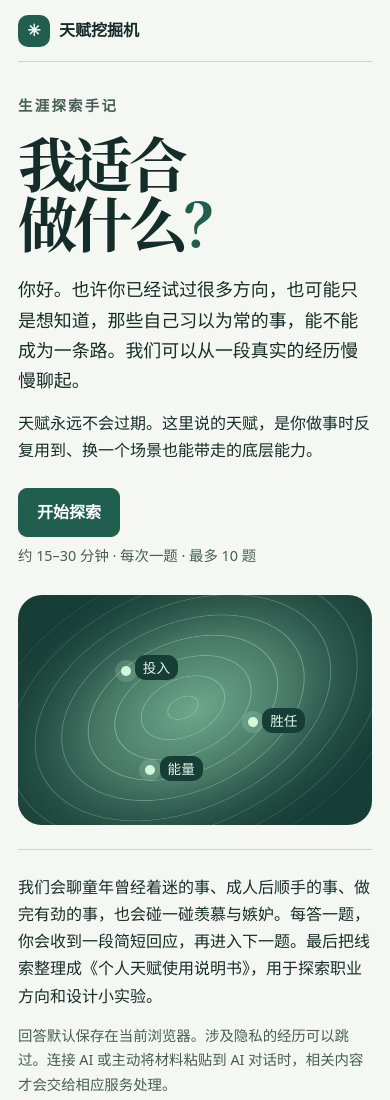
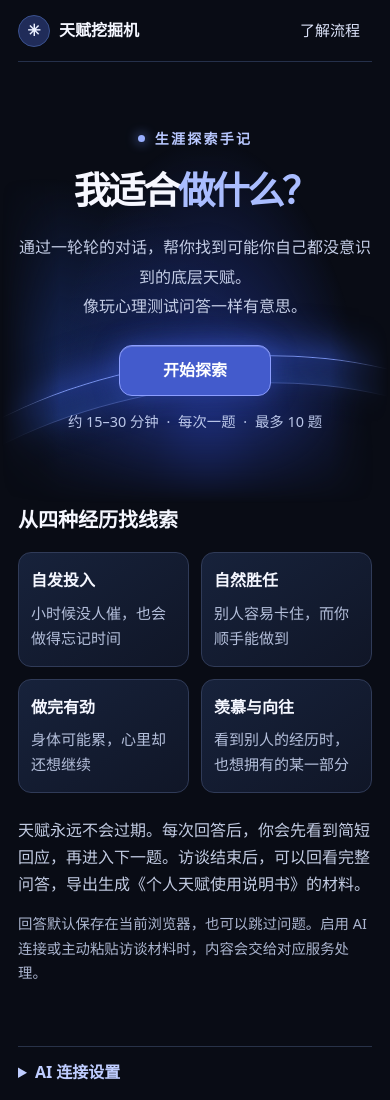
Before and after one commit to Graceli1234/talent-atlas, a plain HTML site: page docs/index.html in a window 390 px wide. Shown: the top 1100 px of the page. Drawn offline with Linux system fonts and the light colour scheme.

Commit message:
Redesign homepage with interactive water ripples

```diff
--- /dev/null
+++ b/docs/home.css
@@ -0,0 +1,256 @@
+.home-nav {
+  display: none;
+}
+
+body:has(#welcome:not([hidden])) {
+  --ink: #f5f7ff;
+  --paper: #090c15;
+  --green: #bfcdff;
+  --muted: #abb5cf;
+  --line: #283248;
+  color: var(--ink);
+  background: var(--paper);
+}
+
+body:has(#welcome:not([hidden])) .top {
+  border-color: #25304a;
+}
+
+body:has(#welcome:not([hidden])) .mark {
+  color: #ebf0ff;
+  background: #202c59;
+  border: 1px solid #3b528e;
+  border-radius: 50%;
+}
+
+body:has(#welcome:not([hidden])) .home-nav {
+  display: inline-flex;
+  align-items: center;
+  min-height: 44px;
+  padding-inline: 12px;
+  color: #dde4fa;
+  font-size: .9375rem;
+  text-decoration: none;
+}
+
+.home-nav:hover {
+  text-decoration: underline !important;
+}
+
+.hero {
+  position: relative;
+  isolation: isolate;
+  display: grid;
+  place-items: center;
+  overflow: hidden;
+  width: calc(100% + 2 * min(32px, 4vw));
+  margin-inline: calc(-1 * min(32px, 4vw));
+  min-height: clamp(520px, 65vh, 680px);
+  padding: 72px 20px 86px;
+  text-align: center;
+}
+
+.hero-atmosphere {
+  position: absolute;
+  z-index: -1;
+  inset: 0;
+  pointer-events: none;
+  overflow: hidden;
+  background:
+    radial-gradient(ellipse at 53% 105%, #263ca6 0%, #192765 21%, transparent 59%),
+    radial-gradient(ellipse at 9% 65%, #132350 0%, transparent 42%);
+  mask-image: linear-gradient(to bottom, transparent, #000 23%, #000 80%, transparent),
+    linear-gradient(to right, transparent, #000 15%, #000 85%, transparent);
+  mask-composite: intersect;
+}
+
+.hero-atmosphere::before,
+.hero-atmosphere::after {
+  content: "";
+  position: absolute;
+  left: 50%;
+  width: max(110%, 680px);
+  height: 82%;
+  border-radius: 50%;
+  transform: translateX(-50%) rotate(-10deg);
+}
+
+.hero-atmosphere::before {
+  top: 68%;
+  border-top: 1px solid #7893f3;
+  box-shadow: 0 -12px 35px #3657ce8c, inset 0 17px 39px #3657ce73;
+}
+
+.hero-atmosphere::after {
+  top: 74%;
+  border-top: 1px solid #738fe86b;
+  box-shadow: 0 -4px 22px #2b4da383;
+}
+
+#hero-water {
+  position: absolute;
+  inset: 0;
+  z-index: -1;
+  width: 100%;
+  height: 100%;
+  pointer-events: none;
+  mask-image: radial-gradient(ellipse 72% 78% at 50% 52%, #000 60%, transparent 100%);
+}
+
+.hero-copy {
+  width: min(100%, 690px);
+}
+
+.hero .eyebrow {
+  display: inline-flex;
+  align-items: center;
+  gap: 10px;
+  margin-bottom: 19px;
+  color: #b9c8ff;
+  font-size: .875rem;
+  font-weight: 620;
+}
+
+.hero .eyebrow span {
+  width: 7px;
+  height: 7px;
+  border-radius: 50%;
+  background: #99afff;
+  box-shadow: 0 0 12px #7195ff;
+}
+
+.hero h1 {
+  margin: 0 0 24px;
+  color: #f6f7ff;
+  font-size: clamp(2rem, 6.2vw, 5rem);
+  font-weight: 760;
+  letter-spacing: -.072em;
+  line-height: 1.14;
+  white-space: nowrap;
+}
+
+.hero h1 span {
+  color: #aabdff;
+}
+
+.hero .hello {
+  width: min(100%, 34em);
+  margin: 0 auto 28px;
+  color: #c4cde6;
+  font-size: clamp(1rem, 1.7vw, 1.125rem);
+  line-height: 1.85;
+  text-wrap: pretty;
+}
+
+.hero .primary {
+  min-width: 152px;
+  min-height: 51px;
+  padding-inline: 25px;
+  border: 1px solid #8c9eff;
+  border-radius: 13px;
+  color: #fff;
+  background: #435bcc;
+  box-shadow: 0 0 27px #4462e858, inset 0 1px #ffffff33;
+}
+
+.hero .primary:hover {
+  background: #526cde;
+}
+
+.hero .primary:focus-visible,
+.home-nav:focus-visible {
+  outline-color: #c4d1ff;
+}
+
+.hero .meta {
+  margin-top: 14px;
+  color: #bbc7e9;
+}
+
+.hero .meta span {
+  margin-inline: 4px;
+}
+
+.method {
+  position: relative;
+  max-width: 960px;
+  margin: 0 auto;
+  padding: 0 0 26px;
+  scroll-margin-top: 28px;
+}
+
+.method h2 {
+  margin: 0 0 15px;
+  font-size: 1.25rem;
+  font-weight: 650;
+}
+
+.theme-grid {
+  display: grid;
+  grid-template-columns: repeat(4, minmax(0, 1fr));
+  gap: 12px;
+  margin: 0 0 24px;
+}
+
+.theme-grid div {
+  padding: 17px 16px;
+  border: 1px solid #303b58;
+  border-radius: 13px;
+  background: linear-gradient(145deg, #17223b, #101627);
+}
+
+.theme-grid dt {
+  margin-bottom: 6px;
+  font-size: 1rem;
+  font-weight: 650;
+}
+
+.theme-grid dd {
+  margin: 0;
+  color: #b4bfdb;
+  font-size: .9375rem;
+}
+
+.method-notes {
+  max-width: 72ch;
+  color: #c2cbe2;
+}
+
+body:has(#welcome:not([hidden])) .settings {
+  max-width: 960px;
+}
+
+body:has(#welcome:not([hidden])) .settings input {
+  color: #f5f7ff;
+  background: #10182b;
+  border-color: #596889;
+}
+
+body:has(#welcome:not([hidden])) .quiet:hover {
+  background: #18264a;
+}
+
+@media (max-width: 640px) {
+  .hero {
+    padding: 61px 9px 69px;
+    min-height: 0;
+  }
+
+  .hero h1 {
+    margin-bottom: 21px;
+    font-size: clamp(1.5rem, 9.6vw, 3.8rem);
+  }
+
+  .hero .hello {
+    max-width: 26em;
+    margin-bottom: 23px;
+  }
+
+  .theme-grid {
+    grid-template-columns: repeat(2, minmax(0, 1fr));
+  }
+
+  .theme-grid div {
+    padding: 14px 12px;
+  }
+}
--- a/docs/index.html
+++ b/docs/index.html
@@ -6,28 +6,36 @@
 <meta name="description" content="从真实经历里，找出可以带到不同工作和生活场景里的底层能力。">
 <title>天赋挖掘机 · 生涯探索</title>
 <link rel="stylesheet" href="./style.css">
+<link rel="stylesheet" href="./home.css">
 <script type="module" src="./app.js"></script>
+<script type="module" src="./water.mjs"></script>
 </head>
 <body>
-<header class="shell top"><a class="brand" href="./"><span class="mark" aria-hidden="true">✳</span> 天赋挖掘机</a><button id="reset" class="quiet" hidden>清空记录</button></header>
+<header class="shell top"><a class="brand" href="./"><span class="mark" aria-hidden="true">✳</span> 天赋挖掘机</a><a class="home-nav" href="#method">了解流程</a><button id="reset" class="quiet" hidden>清空记录</button></header>
 <main class="shell">
-<section id="welcome" class="hero">
+<section id="welcome" class="hero" aria-labelledby="home-title">
+<div class="hero-atmosphere" aria-hidden="true"></div>
+<canvas id="hero-water" aria-hidden="true"></canvas>
 <div class="hero-copy">
-<p class="eyebrow">生涯探索手记</p>
-<h1>我适合<br>做什么<span>？</span></h1>
-<p class="hello">你好。也许你已经试过很多方向，也可能只是想知道，那些自己习以为常的事，能不能成为一条路。我们可以从一段真实的经历慢慢聊起。</p>
-<p>天赋永远不会过期。这里说的天赋，是你做事时反复用到、换一个场景也能带走的底层能力。</p>
+<p class="eyebrow"><span aria-hidden="true"></span> 生涯探索手记</p>
+<h1 id="home-title">我适合<span>做什么？</span></h1>
+<p class="hello">通过一轮轮的对话，帮你找到可能你自己都没意识到的底层天赋。<br>像玩心理测试问答一样有意思。</p>
 <button id="start" class="primary">开始探索</button>
-<p class="meta">约 15–30 分钟 · 每次一题 · 最多 10 题</p>
+<p class="meta">约 15–30 分钟 <span aria-hidden="true">·</span> 每次一题 <span aria-hidden="true">·</span> 最多 10 题</p>
 </div>
-<figure class="field" aria-hidden="true">
-<div class="contours"></div><span class="point p1"></span><span class="point p2"></span><span class="point p3"></span>
-<span class="field-label one">投入</span><span class="field-label two">胜任</span><span class="field-label three">能量</span>
-</figure>
 </section>
-<section id="method" class="method">
-<p>我们会聊童年曾经着迷的事、成人后顺手的事、做完有劲的事，也会碰一碰羡慕与嫉妒。每答一题，你会收到一段简短回应，再进入下一题。最后把线索整理成《个人天赋使用说明书》，用于探索职业方向和设计小实验。</p>
-<p class="muted">回答默认保存在当前浏览器。涉及隐私的经历可以跳过。连接 AI 或主动将材料粘贴到 AI 对话时，相关内容才会交给相应服务处理。</p>
+<section id="method" class="method" aria-labelledby="method-title">
+<h2 id="method-title">从四种经历找线索</h2>
+<dl class="theme-grid">
+<div><dt>自发投入</dt><dd>小时候没人催，也会做得忘记时间</dd></div>
+<div><dt>自然胜任</dt><dd>别人容易卡住，而你顺手能做到</dd></div>
+<div><dt>做完有劲</dt><dd>身体可能累，心里却还想继续</dd></div>
+<div><dt>羡慕与向往</dt><dd>看到别人的经历时，也想拥有的某一部分</dd></div>
+</dl>
+<div class="method-notes">
+<p>天赋永远不会过期。每次回答后，你会先看到简短回应，再进入下一题。访谈结束后，可以回看完整问答，导出生成《个人天赋使用说明书》的材料。</p>
+<p class="muted">回答默认保存在当前浏览器，也可以跳过问题。启用 AI 连接或主动粘贴访谈材料时，内容会交给对应服务处理。</p>
+</div>
 </section>
 <section id="interview" class="desk" hidden>
 <div class="desk-heading"><p class="eyebrow" id="progress"></p><span id="mode" class="muted"></span></div>
--- a/docs/style.css
+++ b/docs/style.css
@@ -1,7 +1,6 @@
 :root{color-scheme:light;--ink:#152d2a;--paper:#f5f7f3;--green:#205e50;--muted:#465e57;--line:#cad7ce;--mint:#bce4ca;--white:#fff;font-family:system-ui,"PingFang SC","Microsoft YaHei",sans-serif;color:var(--ink);background:var(--paper);line-height:1.7}
 *{box-sizing:border-box} [hidden]{display:none!important} body{margin:0} button,input,textarea{font:inherit} button,summary{cursor:pointer} a{color:var(--green);text-underline-offset:.2em} :focus-visible{outline:3px solid #127559;outline-offset:4px}
 .shell{max-width:1120px;margin:auto;width:calc(100% - 64px)} .top{height:80px;display:flex;justify-content:space-between;align-items:center;border-bottom:1px solid var(--line)} .brand{display:flex;align-items:center;gap:9px;color:var(--ink);font-weight:750;text-decoration:none}.mark{background:var(--green);color:white;width:32px;display:grid;place-items:center;aspect-ratio:1;border-radius:10px}
-.hero{display:grid;grid-template-columns:1fr .92fr;gap:64px;align-items:center;padding:54px 0 38px}.hero-copy p:not(.eyebrow){max-width:33em}.eyebrow,.meta,.muted{color:var(--muted);font-size:.9rem}.eyebrow{letter-spacing:.16em;font-weight:720;margin:0 0 14px}.hello{font-size:1.12rem}.hero h1{font-family:"Songti SC","Noto Serif CJK SC",serif;font-size:clamp(3.8rem,8vw,7rem);letter-spacing:-.065em;line-height:1.01;margin:0 0 22px}.hero h1 span{color:var(--green)} p{margin:0 0 14px}.primary,.quiet{min-height:44px;padding:10px 18px;border-radius:9px;font-weight:700}.primary{background:var(--green);border:1px solid var(--green);color:white}.primary:hover{background:#174839}.quiet{background:transparent;border:1px solid var(--line);color:var(--green)}.quiet:hover{background:#e6eee7}.hero .primary{margin:10px 0 7px}.meta{margin:0}
-.field{margin:0;min-height:460px;position:relative;overflow:hidden;border-radius:24px;background:#173e36;color:#e4f6e8;isolation:isolate}.contours{position:absolute;inset:-25%;transform:rotate(-25deg);background:repeating-radial-gradient(ellipse at 48% 48%, transparent 0 15px,#9fd3b98a 16px,transparent 17px 28px),radial-gradient(ellipse at 50% 50%,#6da78c,#173e36 62%);-webkit-mask-image:radial-gradient(ellipse,#000 28%,transparent 71%);mask-image:radial-gradient(ellipse,#000 28%,transparent 71%)}.point{position:absolute;width:10px;height:10px;border-radius:50%;background:#d3f7d8;box-shadow:0 0 0 6px #bce4ca31}.p1{left:29%;top:31%}.p2{left:65%;top:53%}.p3{left:36%;top:74%}.field-label{position:absolute;font-size:.85rem;padding:1px 8px;background:#173e36;border-radius:10px}.one{left:33%;top:26%}.two{left:69%;top:49%}.three{left:40%;top:70%}
-.method{border-top:1px solid var(--line);padding:24px 0;max-width:70ch}.desk{max-width:790px;margin:44px auto 36px;padding:clamp(22px,5vw,50px);background:var(--white);border:1px solid var(--line);border-radius:22px}.desk-heading,.actions{display:flex;align-items:center;flex-wrap:wrap;gap:10px}.desk-heading{justify-content:space-between}.desk-heading .eyebrow{margin:0}.desk h1{line-height:1.4;font-size:clamp(1.5rem,4vw,2.35rem);margin:.6em 0;outline:none}.feedback{background:#e9f3ec;border-left:3px solid #508a70;padding:12px 15px;border-radius:0 8px 8px 0;margin:18px 0;overflow-wrap:anywhere} label{display:block;font-weight:650;margin:14px 0 5px}textarea,input{width:100%;border:1px solid #aabdb0;border-radius:9px;padding:12px;color:var(--ink);background:#f8faf7}textarea{resize:vertical}.actions{margin:12px 0}.status{color:#305c4e;min-height:1.6em}.settings{margin:20px auto;max-width:790px}.settings input{max-width:440px;margin:0 8px 8px 0} details{border-top:1px solid var(--line);padding:12px 0}summary{color:var(--green);font-weight:670} details p{margin-top:8px;overflow-wrap:anywhere} .entry{border-top:1px solid var(--line);margin-top:12px;padding-top:8px}.entry p{white-space:pre-wrap} #report{white-space:pre-wrap;overflow-wrap:anywhere;border-top:1px solid var(--line);margin-top:16px;padding-top:16px}.footer{border-top:1px solid var(--line);padding:18px 0 25px;font-size:.86rem;color:var(--muted)}
-@media(max-width:730px){.shell{width:calc(100% - 36px)}.top{height:62px}.hero{grid-template-columns:1fr;gap:26px;padding:32px 0 24px}.field{min-height:230px}.desk{margin-top:24px}.hero h1{font-size:clamp(3.7rem,13vw,6rem)}}
+.eyebrow,.meta,.muted{color:var(--muted);font-size:.9rem}.eyebrow{letter-spacing:.16em;font-weight:720;margin:0 0 14px}p{margin:0 0 14px}.primary,.quiet{min-height:44px;padding:10px 18px;border-radius:9px;font-weight:700}.primary{background:var(--green);border:1px solid var(--green);color:white}.primary:hover{background:#174839}.quiet{background:transparent;border:1px solid var(--line);color:var(--green)}.quiet:hover{background:#e6eee7}.meta{margin:0}
+.desk{max-width:790px;margin:44px auto 36px;padding:clamp(22px,5vw,50px);background:var(--white);border:1px solid var(--line);border-radius:22px}.desk-heading,.actions{display:flex;align-items:center;flex-wrap:wrap;gap:10px}.desk-heading{justify-content:space-between}.desk-heading .eyebrow{margin:0}.desk h1{line-height:1.4;font-size:clamp(1.5rem,4vw,2.35rem);margin:.6em 0;outline:none}.feedback{background:#e9f3ec;border-left:3px solid #508a70;padding:12px 15px;border-radius:0 8px 8px 0;margin:18px 0;overflow-wrap:anywhere} label{display:block;font-weight:650;margin:14px 0 5px}textarea,input{width:100%;border:1px solid #aabdb0;border-radius:9px;padding:12px;color:var(--ink);background:#f8faf7}textarea{resize:vertical}.actions{margin:12px 0}.status{color:#305c4e;min-height:1.6em}.settings{margin:20px auto;max-width:790px}.settings input{max-width:440px;margin:0 8px 8px 0} details{border-top:1px solid var(--line);padding:12px 0}summary{color:var(--green);font-weight:670} details p{margin-top:8px;overflow-wrap:anywhere} .entry{border-top:1px solid var(--line);margin-top:12px;padding-top:8px}.entry p{white-space:pre-wrap} #report{white-space:pre-wrap;overflow-wrap:anywhere;border-top:1px solid var(--line);margin-top:16px;padding-top:16px}.footer{border-top:1px solid var(--line);padding:18px 0 25px;font-size:.86rem;color:var(--muted)}
+@media(max-width:730px){.shell{width:calc(100% - 36px)}.top{height:62px}.desk{margin-top:24px}}
--- /dev/null
+++ b/docs/water.mjs
@@ -0,0 +1,98 @@
+const hero = document.getElementById('welcome');
+const canvas = document.getElementById('hero-water');
+const context = canvas.getContext('2d');
+
+if (context) {
+  const reducedMotion = matchMedia('(prefers-reduced-motion: reduce)');
+  const lifetime = 2100;
+  const waves = [];
+  let frame = 0;
+  let lastPoint;
+  let width = 0;
+  let height = 0;
+
+  function resize() {
+    const size = hero.getBoundingClientRect();
+    if (!size.width || !size.height) {
+      clearWater();
+      return;
+    }
+    width = size.width;
+    height = size.height;
+    const ratio = Math.min(window.devicePixelRatio || 1, 1.5);
+    canvas.width = Math.ceil(width * ratio);
+    canvas.height = Math.ceil(height * ratio);
+    context.setTransform(ratio, 0, 0, ratio, 0, 0);
+  }
+
+  function clearWater() {
+    cancelAnimationFrame(frame);
+    frame = 0;
+    lastPoint = undefined;
+    waves.length = 0;
+    context.clearRect(0, 0, width, height);
+  }
+
+  function strokeWave(wave, radius, opacity, index) {
+    const yRadius = radius * .58;
+    const light = context.createLinearGradient(wave.x - radius, wave.y - yRadius, wave.x + radius, wave.y + yRadius);
+    light.addColorStop(0, 'rgba(106, 155, 255, 0)');
+    light.addColorStop(.28, `rgba(136, 179, 255, ${opacity})`);
+    light.addColorStop(.59, `rgba(164, 191, 255, ${opacity * .78})`);
+    light.addColorStop(1, 'rgba(83, 124, 230, 0)');
+
+    context.beginPath();
+    for (let step = 0; step <= 80; step++) {
+      const angle = step / 80 * Math.PI * 2;
+      const edge = 1 + .028 * Math.sin(3 * angle + wave.phase + index) +
+        .012 * Math.cos(7 * angle - wave.phase);
+      const x = wave.x + Math.cos(angle) * radius * edge;
+      const y = wave.y + Math.sin(angle) * yRadius * edge;
+      if (step === 0) context.moveTo(x, y);
+      else context.lineTo(x, y);
+    }
+    context.closePath();
+    context.lineWidth = 6;
+    context.strokeStyle = `rgba(73, 120, 255, ${opacity * .2})`;
+    context.stroke();
+    context.lineWidth = 1.1;
+    context.strokeStyle = light;
+    context.stroke();
+  }
+
+  function draw(now) {
+    frame = 0;
+    context.clearRect(0, 0, width, height);
+    while (waves.length && now - waves[0].time > lifetime) waves.shift();
+    for (const wave of waves) {
+      const age = Math.max(0, now - wave.time);
+      const fade = (1 - age / lifetime) ** 1.55;
+      for (let ring = 0; ring < 3; ring++) {
+        const radius = 8 + age * .18 - ring * 23;
+        if (radius > 4) strokeWave(wave, radius, wave.strength * fade * (.82 ** ring), ring);
+      }
+    }
+    if (waves.length) frame = requestAnimationFrame(draw);
+  }
+
+  function disturb(event, pressed) {
+    if (reducedMotion.matches || hero.hidden || (event.pointerType === 'touch' && !event.isPrimary)) return;
+    const now = performance.now();
+    const bounds = hero.getBoundingClientRect();
+    const x = event.clientX - bounds.left;
+    const y = event.clientY - bounds.top;
+    if (!pressed && lastPoint &&
+        (now - lastPoint.time < 76 || Math.hypot(x - lastPoint.x, y - lastPoint.y) < 24)) return;
+
+    lastPoint = { x, y, time: now };
+    waves.push({ ...lastPoint, phase: (x + y) * .03, strength: pressed ? .74 : .43 });
+    if (waves.length > 13) waves.shift();
+    if (!frame) frame = requestAnimationFrame(draw);
+  }
+
+  new ResizeObserver(resize).observe(hero);
+  reducedMotion.addEventListener('change', clearWater);
+  hero.addEventListener('pointerdown', event => disturb(event, true), { passive: true });
+  hero.addEventListener('pointermove', event => disturb(event, false), { passive: true });
+  hero.addEventListener('pointerleave', () => { lastPoint = undefined; });
+}
--- a/server.mjs
+++ b/server.mjs
@@ -58,6 +58,8 @@ export function makeApi({ key, model, fetchModel = fetch }) {
 const assets = {
   '/': ['index.html', 'text/html'],
   '/style.css': ['style.css', 'text/css'],
+  '/home.css': ['home.css', 'text/css'],
+  '/water.mjs': ['water.mjs', 'text/javascript'],
   '/app.js': ['app.js', 'text/javascript'],
   '/guide.mjs': ['guide.mjs', 'text/javascript'],
   '/config.mjs': ['config.mjs', 'text/javascript']
```
